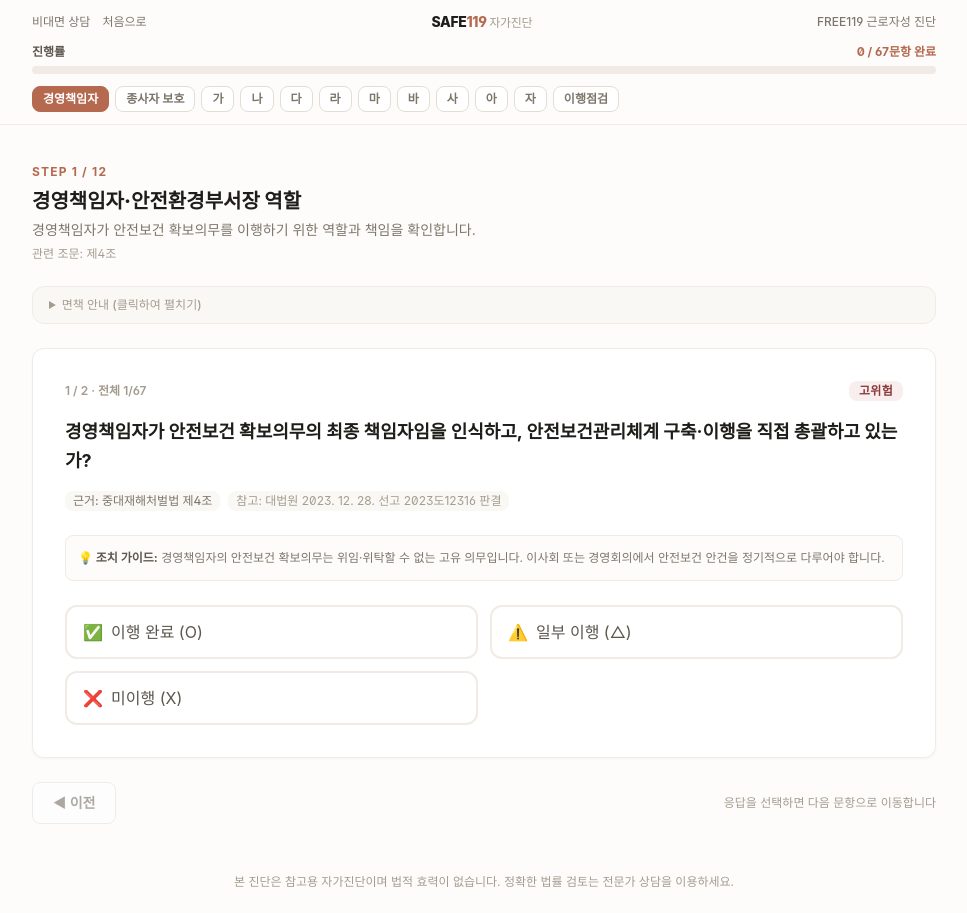
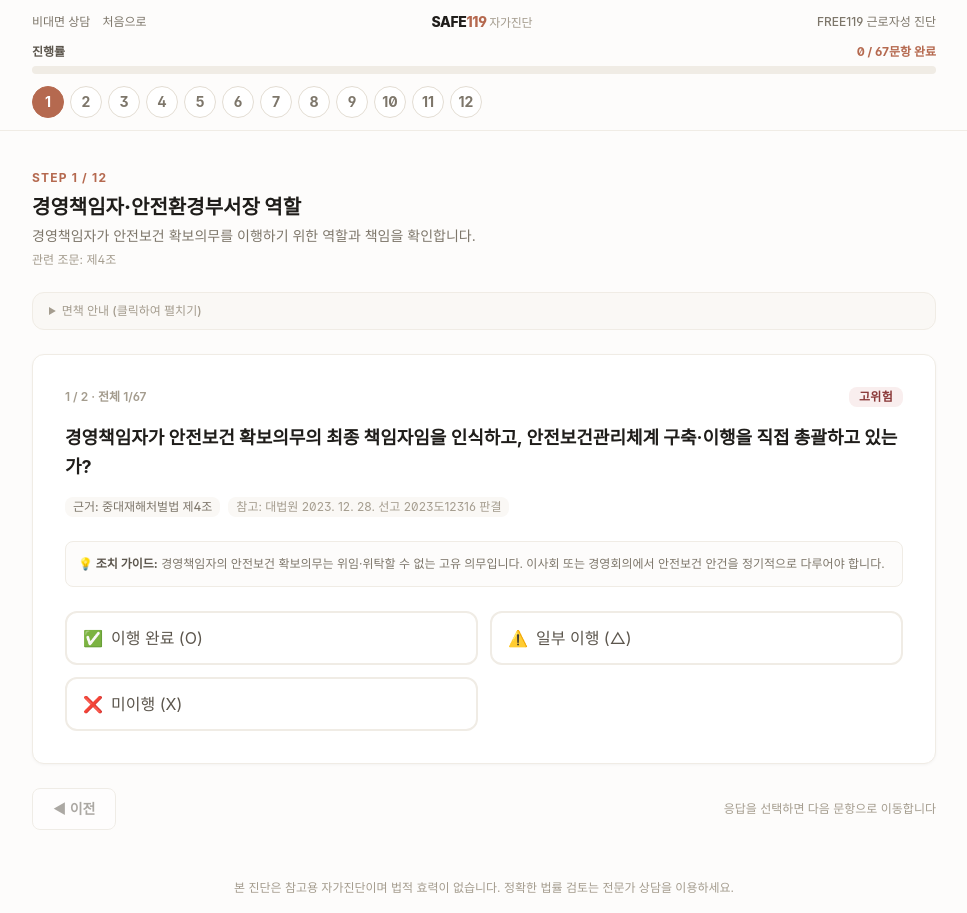
Before and after one commit to cdj44y-ui/safe119-cursor-starter, a Next.js app: page /diagnosis in a window 1280 px wide. Shown: the whole page, without its empty margins (156-1123 px from the left). Built offline with nearby package versions, Linux system fonts and the light colour scheme; no server answers.

Commit message:
fix: 진단 스텝 네비게이션을 가나다 라벨 대신 숫자(1~12)로 변경

```diff
--- a/components/diagnosis/StepIndicator.tsx
+++ b/components/diagnosis/StepIndicator.tsx
@@ -16,7 +16,8 @@ export default function StepIndicator() {
           <button
             key={step.step}
             onClick={() => goToStep(step.step)}
-            className={`px-2.5 py-1 rounded text-xs font-semibold transition-all cursor-pointer border ${
+            title={step.name}
+            className={`w-8 h-8 flex items-center justify-center rounded-full text-sm font-bold transition-all cursor-pointer border ${
               isActive
                 ? 'bg-copper text-white border-copper'
                 : isComplete
@@ -25,7 +26,7 @@ export default function StepIndicator() {
             }`}
             aria-label={`STEP ${step.step}: ${step.name}`}
           >
-            {step.label}
+            {step.step}
           </button>
         );
       })}
```
